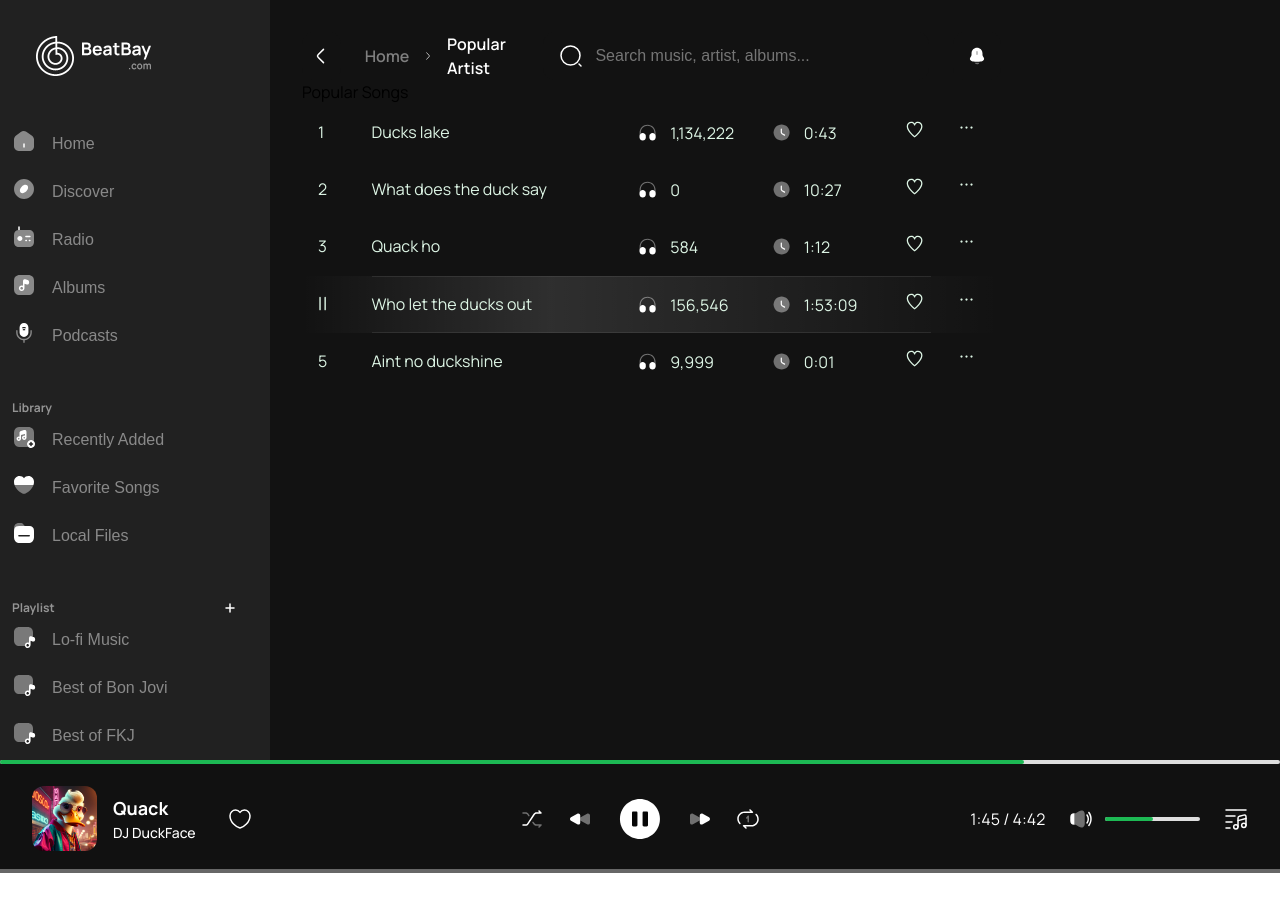
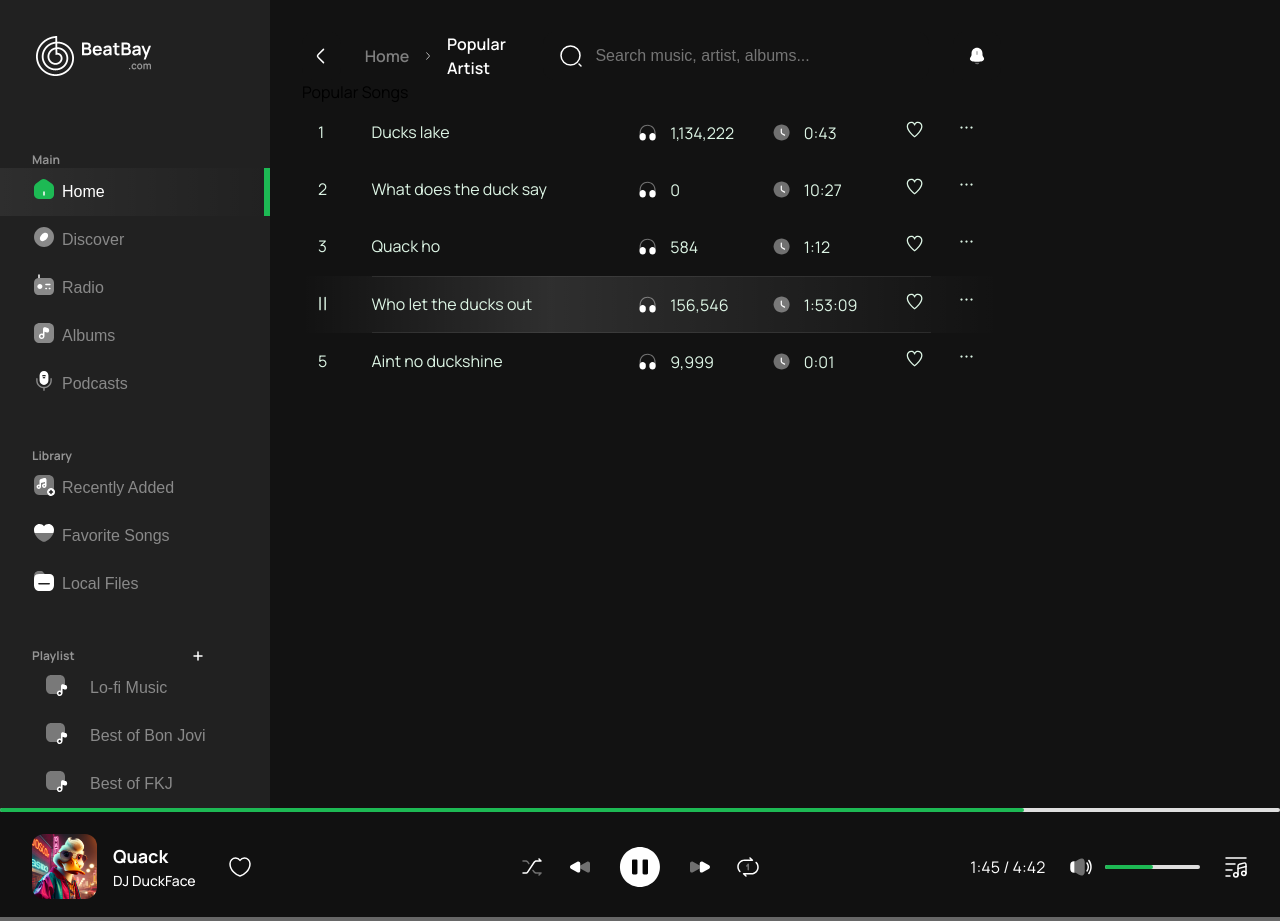
Before and after one commit to wixplosives/beakbox, a React (Vite) app: page / in a window 1280 px wide. Before the commit the page ends 873 px from the top, so only its background shows below. Built offline with nearby package versions, Linux system fonts and the light colour scheme.

Commit message:
state for navigation

```diff
--- a/src/App.tsx
+++ b/src/App.tsx
@@ -3,60 +3,29 @@ import { Navigation } from './components/navigation/navigation';
 import { Player } from './components/player/player';
 import { PlayList } from './components/play-list/play-list';
 import { TopBar } from './components/top-bar/top-bar';
-
-const songs = [
-    {
-        durationsInSeconds: 43,
-        liked: true,
-        listenedCount: 1134222,
-        title: 'Ducks lake ',
-        cover: '',
-    },
-    {
-        durationsInSeconds: 627,
-        liked: true,
-        listenedCount: 0,
-        title: 'What does the duck say',
-        cover: '',
-    },
-    {
-        durationsInSeconds: 72,
-        liked: true,
-        listenedCount: 584,
-        title: 'Quack ho',
-        cover: '',
-    },
-    {
-        durationsInSeconds: 6789,
-        liked: true,
-        listenedCount: 156546,
-        title: 'Who let the ducks out',
-        cover: '',
-    },
-    {
-        durationsInSeconds: 1,
-        liked: true,
-        listenedCount: 9999,
-        title: 'Aint no duckshine',
-        cover: '',
-    },
-];
+import { useState } from 'react';
+import { AppContext } from './components/app-context';
+import { NAVIGATION_SECTIONS, SONGS } from './constants';
 
 function App() {
+    const [selectedSection, selectSection] = useState('Home');
+
     return (
+        <AppContext.Provider value={{ selectedSection, selectSection }}>
             <div className={styles.App}>
-            <Navigation className={styles.navigation} />
+                <Navigation sections={NAVIGATION_SECTIONS} className={styles.navigation} />
                 <main className={styles.main}>
                     <TopBar className={styles.topbar} />
                     <PlayList
                         title="Popular Songs"
-                    songs={songs}
-                    playing={songs[3]}
+                        songs={SONGS}
+                        playing={SONGS[3]}
                         className={styles.playlist}
                     />
                 </main>
                 <Player className={styles.player} />
             </div>
+        </AppContext.Provider>
     );
 }
 
--- a/src/_codux/boards/app/app.board.tsx
+++ b/src/_codux/boards/app/app.board.tsx
@@ -8,7 +8,7 @@ export default createBoard({
     environmentProps: {
         canvasWidth: 1690.6239520958084,
         windowWidth: 1744,
-        windowHeight: 1073,
-        canvasHeight: 931.6943198318271,
+        windowHeight: 1111,
+        canvasHeight: 1016.9041304679165,
     },
 });
--- /dev/null
+++ b/src/components/app-context.ts
@@ -0,0 +1,9 @@
+import { createContext } from 'react';
+
+export const AppContext = createContext<{
+    selectedSection: string;
+    selectSection: (section: string) => void;
+}>({
+    selectedSection: 'Home',
+    selectSection: () => {},
+});
--- a/src/components/nav-item/nav-item.module.scss
+++ b/src/components/nav-item/nav-item.module.scss
@@ -3,13 +3,14 @@
 
 .listItem {
   display: flex;
-  flex-direction: row;
   align-items: center;
   color: #898989;
   cursor: pointer;
   user-select: none;
   font-family: $my-prettyfont;
   height: 48px;
+  gap: 6px;
+  padding: 0px 32px;
 }
 .selectedItem {
   color: $white;
@@ -20,10 +21,6 @@
   );
   box-shadow: inset -6px 0 $primary300;
 }
-.navigationIcon {
-  margin-left: 12px;
-  margin-right: 16px;
-}
 
 .selectedIcon {
   color: $primary300;
--- a/src/components/nav-item/nav-item.tsx
+++ b/src/components/nav-item/nav-item.tsx
@@ -7,14 +7,10 @@ export interface NavItemProps {
     icon?: React.ReactNode;
     title: string;
     selected?: boolean;
+    onSelect?: (title: string) => void;
 }
 
-export const NavItem = ({ className, icon: Icon, title }: NavItemProps) => {
-    const [selected, setSelected] = useState(false);
-
-    const handleClick = () => {
-        setSelected(!selected);
-    };
+export const NavItem = ({ className, icon: Icon, title, selected, onSelect }: NavItemProps) => {
     return (
         <li
             className={classNames(
@@ -22,9 +18,9 @@ export const NavItem = ({ className, icon: Icon, title }: NavItemProps) => {
                 {
                     [styles.selectedItem]: selected,
                 },
-                styles.listItem,
+                styles.listItem
             )}
-            onClick={handleClick}
+            onClick={() => onSelect?.(title)}
         >
             <div
                 className={classNames(styles.icon, {
--- a/src/components/navigation/navigation.module.scss
+++ b/src/components/navigation/navigation.module.scss
@@ -1,7 +1,6 @@
 @import '../../styles/common/variables.module.scss';
 @import '../../styles/common/theme.module.scss';
-.root {
-}
+
 .navigation {
   width: 270px;
   height: 100%;
@@ -10,20 +9,23 @@
   flex-direction: column;
   gap: 40px;
 }
+
 .logoContainer {
   display: flex;
   height: auto;
-  padding-top: 32px;
-  padding-left: 32px;
+  padding: 32px;
 }
+
 .logo {
   width: 100px;
   height: 100px;
 }
+
 .beakBoxLogo {
   width: 123px;
   height: 48px;
 }
+
 .navigationIcon {
   margin-left: 12px;
   margin-right: 16px;
@@ -38,17 +40,17 @@
   );
   box-shadow: inset -6px 0 #1db954;
 }
+
 .menuTitle {
   color: #949494;
   font-size: 12px;
   font-weight: 700;
-  margin-top: 0px;
-  margin-bottom: 0px;
-  margin-left: 12px;
   line-height: $size16;
   display: flex;
   justify-content: space-between;
+  padding: 0px 32px;
 }
+
 .addPlaylistButton {
   background-color: unset;
   width: 16px;
@@ -57,6 +59,7 @@
   border: none;
   cursor: pointer;
 }
+
 .menu {
   margin: 0px;
   padding: 0px;
--- a/src/components/navigation/navigation.tsx
+++ b/src/components/navigation/navigation.tsx
@@ -12,54 +12,36 @@ import NavigationFavoriteIcon from '../../assets/navigation-favorite-icon.svg?re
 import NavigationLocalIcon from '../../assets/navigation-local-icon.svg?react';
 import NavigationAddplaylistIcon from '../../assets/navigation-addplaylist-icon.svg?react';
 import NavigationPlaylistIcon from '../../assets/navigation-playlist-icon.svg?react';
+import { NavigationSection } from '../../types';
+import { useContext } from 'react';
+import { AppContext } from '../app-context';
 
-export interface navigationProps {
+export interface NavigationProps {
     className?: string;
+    sections: NavigationSection[];
 }
 
-export const Navigation = ({ className }: navigationProps) => {
+export const Navigation = ({ className, sections }: NavigationProps) => {
+    const { selectSection, selectedSection } = useContext(AppContext);
     return (
         <div className={classNames(styles.root, className, styles.navigation)}>
             <div className={styles.logoContainer}>
                 <Beakboxlogo className={styles.beakBoxLogo} />
             </div>
-            <ul className={styles.menu}>
-                <NavItem
-                    title={'Home'}
-                    icon={<NavigationHomeIcon className={styles.navigationIcon} />}
-                />
-                <NavItem
-                    title={'Discover'}
-                    icon={<NavigationDiscoverIcon className={styles.navigationIcon} />}
-                />
-                <NavItem
-                    title={'Radio'}
-                    icon={<NavigationRadioIcon className={styles.navigationIcon} />}
-                />
-                <NavItem
-                    title={'Albums'}
-                    icon={<NavigationAlbumsIcon className={styles.navigationIcon} />}
-                />
-                <NavItem
-                    title={'Podcasts'}
-                    icon={<NavigationPodcastsIcon className={styles.navigationIcon} />}
-                />
-            </ul>
-            <ul className={styles.menu}>
-                <div className={styles.menuTitle}>Library</div>
-                <NavItem
-                    title={'Recently Added'}
-                    icon={<NavigationRecentlyIcon className={styles.navigationIcon} />}
-                />
-                <NavItem
-                    title={'Favorite Songs'}
-                    icon={<NavigationFavoriteIcon className={styles.navigationIcon} />}
-                />
-                <NavItem
-                    title={'Local Files'}
-                    icon={<NavigationLocalIcon className={styles.navigationIcon} />}
-                />
-            </ul>
+            {sections.map((section) => (
+                <ul key={section.name} className={styles.menu}>
+                    {section.name && <div className={styles.menuTitle}>{section.name}</div>}
+                    {section.items.map((item) => (
+                        <NavItem
+                            selected={item.title === selectedSection}
+                            key={item.title}
+                            title={item.title}
+                            icon={item.icon}
+                            onSelect={selectSection}
+                        />
+                    ))}
+                </ul>
+            ))}
             <ul className={styles.menu}>
                 <div className={styles.menuTitle}>
                     Playlist
--- /dev/null
+++ b/src/constants.tsx
@@ -0,0 +1,68 @@
+import NavigationHomeIcon from './assets/navigation-home-icon.svg?react';
+import NavigationDiscoverIcon from './assets/navigation-discover-icon.svg?react';
+import NavigationRadioIcon from './assets/navigation-radio-icon.svg?react';
+import NavigationAlbumsIcon from './assets/navigation-albums-icon.svg?react';
+import NavigationPodcastsIcon from './assets/navigation-podcasts-icon.svg?react';
+import NavigationRecentlyIcon from './assets/navigation-recently-icon.svg?react';
+import NavigationFavoriteIcon from './assets/navigation-favorite-icon.svg?react';
+import NavigationLocalIcon from './assets/navigation-local-icon.svg?react';
+import { NavigationSection } from './types';
+
+export const NAVIGATION_SECTIONS: NavigationSection[] = [
+    {
+        name: 'Main',
+        items: [
+            { icon: <NavigationHomeIcon />, title: 'Home' },
+            { icon: <NavigationDiscoverIcon />, title: 'Discover' },
+            { icon: <NavigationRadioIcon />, title: 'Radio' },
+            { icon: <NavigationAlbumsIcon />, title: 'Albums' },
+            { icon: <NavigationPodcastsIcon />, title: 'Podcasts' },
+        ],
+    },
+    {
+        name: 'Library',
+        items: [
+            { icon: <NavigationRecentlyIcon />, title: 'Recently Added' },
+            { icon: <NavigationFavoriteIcon />, title: 'Favorite Songs' },
+            { icon: <NavigationLocalIcon />, title: 'Local Files' },
+        ],
+    },
+];
+
+export const SONGS = [
+    {
+        durationsInSeconds: 43,
+        liked: true,
+        listenedCount: 1134222,
+        title: 'Ducks lake ',
+        cover: '',
+    },
+    {
+        durationsInSeconds: 627,
+        liked: true,
+        listenedCount: 0,
+        title: 'What does the duck say',
+        cover: '',
+    },
+    {
+        durationsInSeconds: 72,
+        liked: true,
+        listenedCount: 584,
+        title: 'Quack ho',
+        cover: '',
+    },
+    {
+        durationsInSeconds: 6789,
+        liked: true,
+        listenedCount: 156546,
+        title: 'Who let the ducks out',
+        cover: '',
+    },
+    {
+        durationsInSeconds: 1,
+        liked: true,
+        listenedCount: 9999,
+        title: 'Aint no duckshine',
+        cover: '',
+    },
+];
--- /dev/null
+++ b/src/types.ts
@@ -0,0 +1,4 @@
+export interface NavigationSection {
+    name?: string;
+    items: { icon: React.ReactNode; title: string }[];
+}
```
Lines whose indentation alone changed are shown as unchanged.
